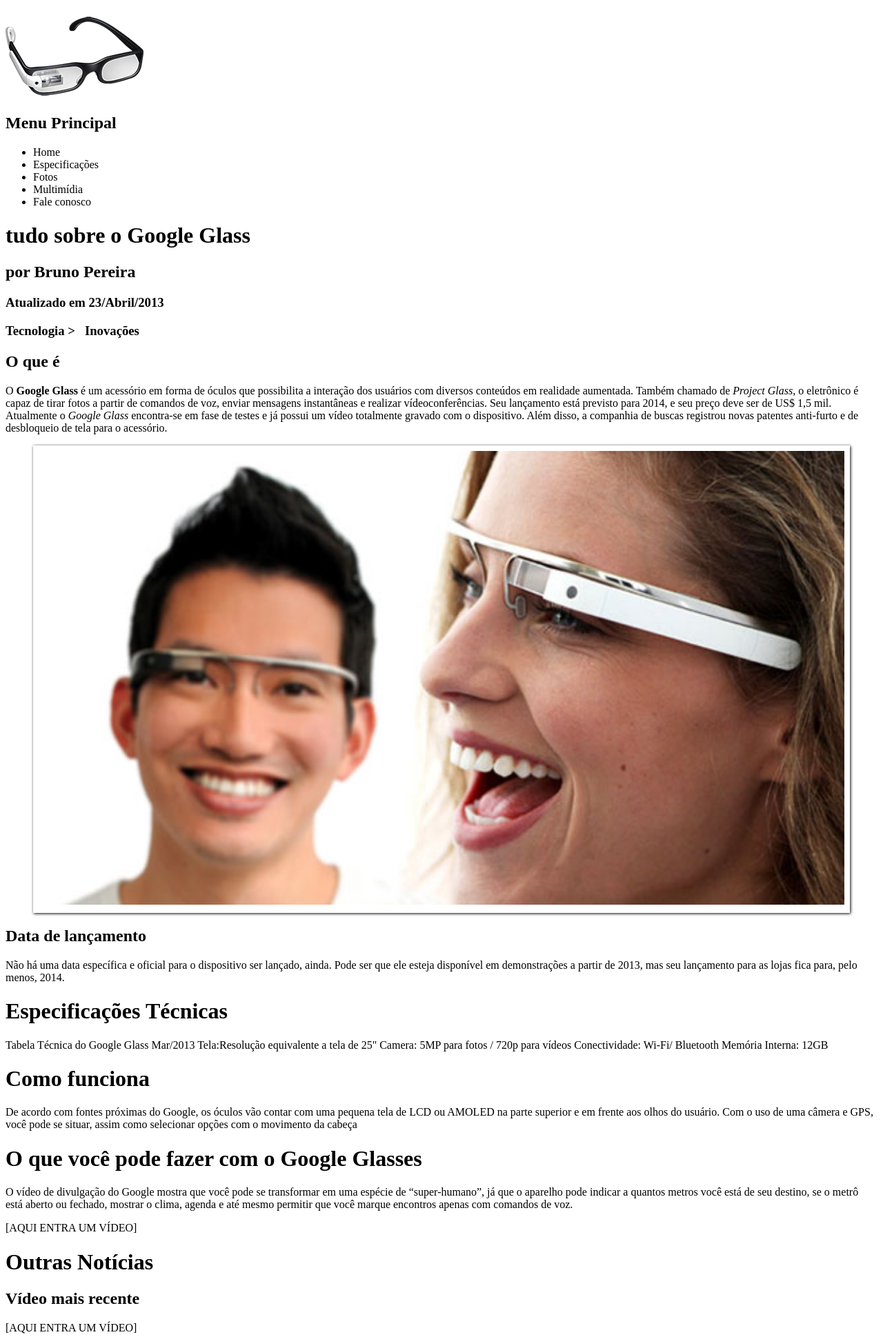
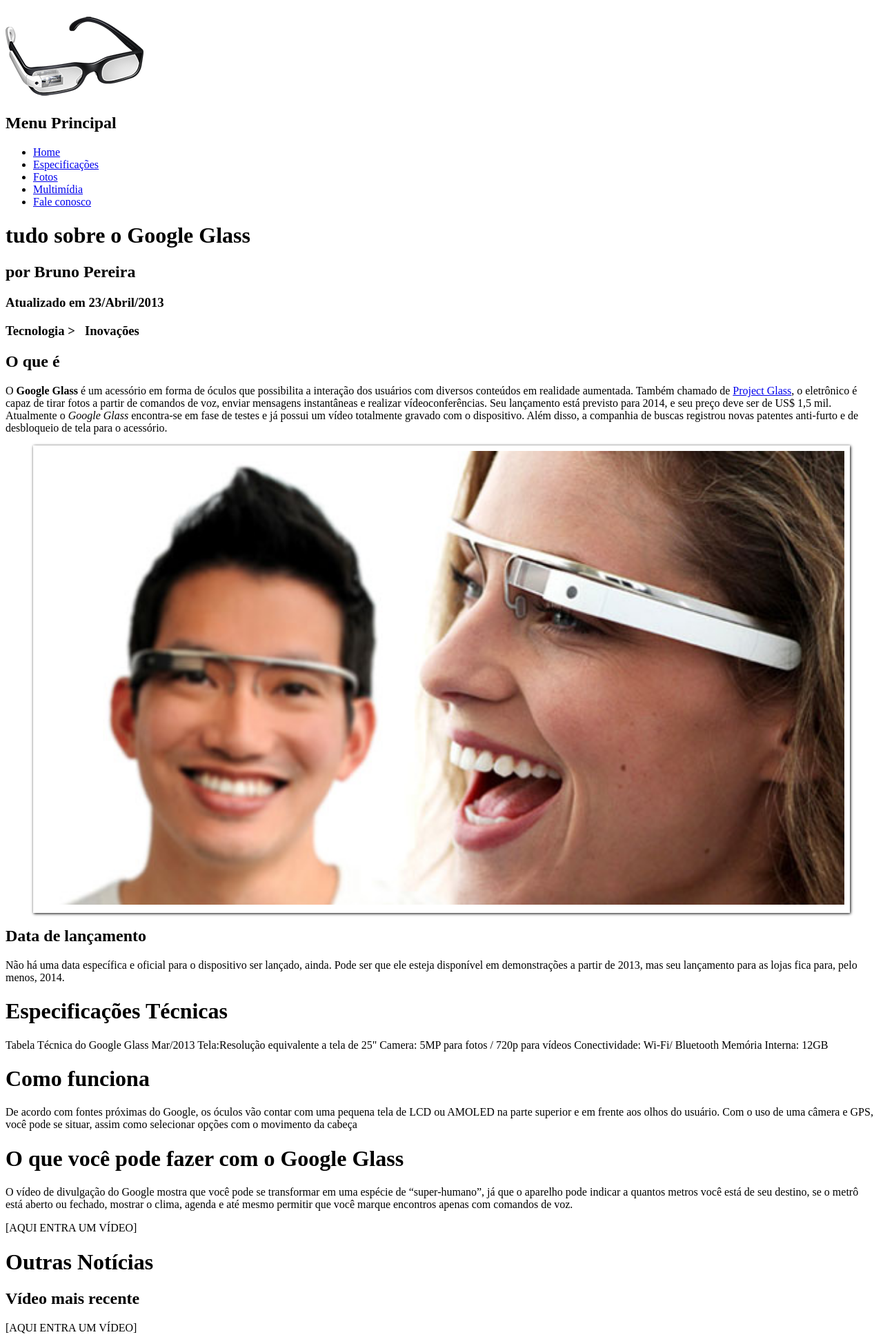
Before and after one commit to brpgit2024/www, a PHP site: page /curso-de-html-do-curso-em-video/index.php in a window 1280 px wide. Shown: the part 107-2046 px from the top of the page at 69% size. Run offline with PHP 8.4, Linux system fonts and the light colour scheme.

Commit message:
Adding the menu-link to the main page, and adding the remaining blank pages. And removing git keep from the _pg directory.

```diff
--- a/html/curso-de-html-do-curso-em-video/index.php
+++ b/html/curso-de-html-do-curso-em-video/index.php
@@ -18,11 +18,11 @@
 <nav>
     <h1>Menu Principal</h1>
     <ul>
-       <li>Home</li>
-       <li>Especificações</li>
-       <li>Fotos</li>
-       <li>Multimídia</li>
-       <li>Fale conosco</li>
+       <li><a href="index.php">Home</a></li>
+       <li><a href="_pg/spec.php">Especificações</a></li>
+       <li><a href="_pg/photo.php">Fotos</a></li>
+       <li><a href="_pg/mult.php">Multimídia</a></li>
+       <li><a href="_pg/contact.php">Fale conosco</a></li>
     </ul>
   </nav>
       </header>
@@ -34,7 +34,7 @@
   <h3>Tecnologia > &nbsp; Inovações</h3>
 </hgroup>
 <h2>O que é</h2>
-<p id="paragrafy">O <b>Google Glass</b> é um acessório em forma de óculos que possibilita a interação dos usuários com diversos conteúdos em realidade aumentada. Também chamado de <i>Project Glass</i>, o eletrônico é capaz de tirar fotos a partir de comandos de voz, enviar mensagens instantâneas e realizar vídeo&shy;con&shy;ferê&shy;ncias. Seu lançamento está previsto para 2014, e seu preço deve ser de US$ 1,5 mil. Atualmente o <em>Google Glass</em> encontra-se em fase de testes e já possui um vídeo totalmente gravado com o dispositivo. Além disso, a companhia de buscas registrou novas patentes anti-furto e de desbloqueio de tela para o acessório.</p>
+<p id="paragrafy">O <b>Google Glass</b> é um acessório em forma de óculos que possibilita a interação dos usuários com diversos conteúdos em realidade aumentada. Também chamado de <a href="https://forbes.com.br/forbes-tech/2023/03/o-que-levou-o-google-a-desistir-do-google-glass/">Project Glass</a>, o eletrônico é capaz de tirar fotos a partir de comandos de voz, enviar mensagens instantâneas e realizar vídeo&shy;con&shy;ferê&shy;ncias. Seu lançamento está previsto para 2014, e seu preço deve ser de US$ 1,5 mil. Atualmente o <em>Google Glass</em> encontra-se em fase de testes e já possui um vídeo totalmente gravado com o dispositivo. Além disso, a companhia de buscas registrou novas patentes anti-furto e de desbloqueio de tela para o acessório.</p>
 <figure class="foto-legenda">
   <img src="_img/glass-quadro-homem-mulher.jpg"/>
   <figcaption>
@@ -56,7 +56,7 @@ Memória Interna: 12GB
 <h1>Como funciona</h1>
 <p id="paragrafy">De acordo com fontes próximas do Google, os óculos vão contar com uma pequena tela de LCD ou AMOLED na parte superior e em frente aos olhos do usuário. Com o uso de uma câmera e GPS, você pode se situar, assim como selecionar opções com o movimento da cabeça</p>
 
-<h1>O que você pode fazer com o Google Glasses</h1>
+<h1>O que você pode fazer com o Google Glass</h1>
 <p id="paragrafy">O vídeo de divulgação do Google mostra que você pode se transformar em uma espécie de “super-<wbr/>humano”, já que o aparelho pode indicar a quantos metros você está de seu destino, se o metrô está aberto ou fechado, mostrar o clima, agenda e até mesmo permitir que você marque encontros apenas com comandos de voz.</p>
 
 [AQUI ENTRA UM VÍDEO]
```
Also changed, not shown: html/curso-de-html-do-curso-em-video/_pg/contact.php (added), html/curso-de-html-do-curso-em-video/_pg/mult.php (added), html/curso-de-html-do-curso-em-video/_pg/photo.php (added), html/curso-de-html-do-curso-em-video/_pg/spec.php (added), 1 other file.
